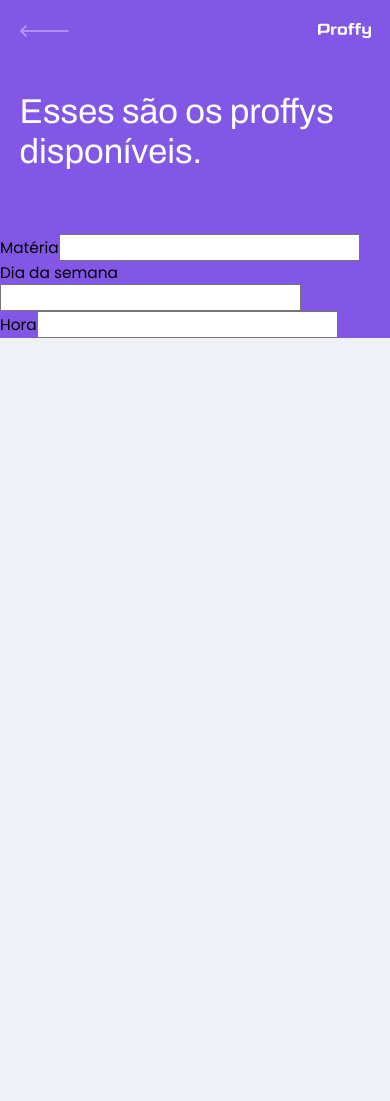
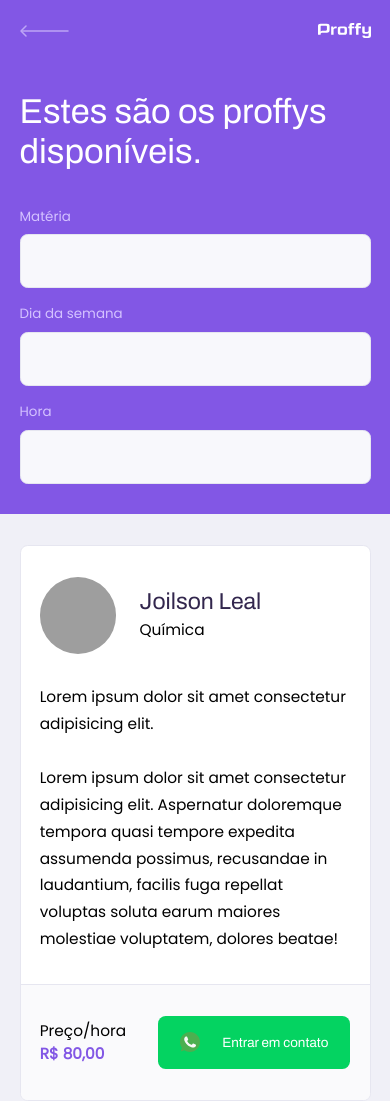
Before and after one commit to joilsonLeal/proffy-web, a React (Create React App) app: page /study in a window 390 px wide. Before the commit the page ends 844 px from the top, so only its background shows below. Built offline with nearby package versions, Linux system fonts and the light colour scheme; grey boxes are pictures that could not be loaded; the HTML template or start-up script is replaced by a standard one.

Commit message:
feature: estilização da rota /study para mobile

```diff
--- a/src/components/PageHeader/index.tsx
+++ b/src/components/PageHeader/index.tsx
@@ -3,6 +3,8 @@
 
 import logoImg from '../../assets/images/logo.svg';
 import backIcon from '../../assets/images/icons/back.svg';
+
+import './styles.css';
 
 interface PageHeaderProps {
     title: string,
@@ -20,8 +22,9 @@
 
             <div className="header-content">
                 <strong>{ props.title }</strong>
+                { props.children }
             </div>
-            { props.children }
+
         </header>
     );
 }
--- /dev/null
+++ b/src/components/PageHeader/styles.css
@@ -0,0 +1,65 @@
+.page-header {
+    display: flex;
+    flex-direction: column;
+    background-color: var(--color-primary);
+}
+
+.page-header .top-bar-container {
+    width: 90%;
+    margin: 0 auto;
+    display: flex;
+    justify-content: space-between;
+    align-items: center;
+    color: var(--color-text-in-primary);
+    padding: 1.6rem 0;
+}
+
+.page-header .top-bar-container a {
+    height: 3.2rem;
+    transition: opacity 0.2s;
+}
+
+.page-header .top-bar-container a:hover {
+    opacity: 0.6;
+}
+
+.page-header .top-bar-container > img {
+    height: 1.6rem;
+}
+
+.page-header .header-content {
+    width: 90%;
+    margin: 3.2rem auto;
+    position: relative;
+}
+
+.page-header .header-content strong {
+    font: 700 3.6rem Archivo;
+    line-height: 4.2rem;
+    color: var(--color-title-in-primary);
+}
+
+@media (min-width: 700px) {
+    .page-header {
+        height: 340px;
+    }
+
+    .page-header .top-bar-container {
+        max-width: 1100px;
+    }
+
+    .page-header .header-content {
+        flex: 1;
+        max-width: 740px;
+        margin: 0 auto;
+        padding-bottom: 48px;
+        display: flex;
+        flex-direction: column;
+        justify-content: center;
+        align-items: flex-start;
+    }
+
+    .page-header .header-content strong {
+        max-width: 350px;
+    }
+}
--- a/src/pages/TeacherList/index.tsx
+++ b/src/pages/TeacherList/index.tsx
@@ -1,13 +1,15 @@
 import React from 'react';
 
 import PageHeader from '../../components/PageHeader';
+
+import whatsappIcon from '../../assets/images/icons/whatsapp.svg';
 
 import './styles.css';
 
 function TeacherList() {
     return (
         <div id="page-teacher-list" className="container">
-            <PageHeader title="Esses são os proffys disponíveis.">
+            <PageHeader title="Estes são os proffys disponíveis.">
                 <form id="search-teachers">
                     <div className="input-block">
                         <label htmlFor="subject">Matéria</label>
@@ -25,6 +27,35 @@
                     </div>
                 </form>
             </PageHeader>
+
+            <main>
+                <article className="teacher-item">
+                    <header>
+                        <img src="https://avatars0.githubusercontent.com/u/33378274?s=460&u=35316d2855c783496986fce7512ad6cce75bf890&v=4" alt="Joilson Leal"/>
+                        <div>
+                            <strong>Joilson Leal</strong>
+                            <span>Química</span>
+                        </div>
+                    </header>
+
+                    <p>
+                        Lorem ipsum dolor sit amet consectetur adipisicing elit.
+                        <br/><br/>
+                        Lorem ipsum dolor sit amet consectetur adipisicing elit. Aspernatur doloremque tempora quasi tempore expedita assumenda possimus, recusandae in laudantium, facilis fuga repellat voluptas soluta earum maiores molestiae voluptatem, dolores beatae!
+                    </p>
+
+                    <footer>
+                        <p>
+                            Preço/hora
+                            <strong>R$ 80,00</strong>
+                        </p>
+                        <button type="button">
+                            <img src={whatsappIcon} alt="Whatsapp" />
+                            Entrar em contato
+                        </button>
+                    </footer>
+                </article>
+            </main>
         </div>
     );
 }
--- a/src/pages/TeacherList/styles.css
+++ b/src/pages/TeacherList/styles.css
@@ -3,47 +3,146 @@
     height: 100vh;
 }
 
-.page-header {
-    display: flex;
-    flex-direction: column;
-    background-color: var(--color-primary);
-}
-
-.page-header .top-bar-container {
-    width: 90%;
-    margin: 0 auto;
-    display: flex;
-    justify-content: space-between;
-    align-items: center;
-    color: var(--color-text-in-primary);
-    padding: 1.6rem 0;
-}
-
-.page-header .top-bar-container a {
-    height: 3.2rem;
-    transition: opacity 0.2s;
-}
-
-.page-header .top-bar-container a:hover {
-    opacity: 0.6;
-}
-
-.page-header .top-bar-container > img {
-    height: 1.6rem;
-}
-
-.page-header .header-content {
-    width: 90%;
-    margin: 3.2rem auto;
-    position: relative;
-}
-
-.page-header .header-content strong {
-    font: 700 3.6rem Archivo;
-    line-height: 4.2rem;
-    color: var(--color-title-in-primary);
-}
 
 #search-teachers {
     margin-top: 3.2rem;;
 }
+
+#search-teachers label {
+    color: var(--color-text-in-primary);
+}
+
+#search-teachers .input-block {
+    position: relative;
+}
+
+#search-teachers .input-block + .input-block {
+    margin-top: 1.4rem;
+}
+
+#search-teachers .input-block label {
+    font-size: 1.4rem;
+}
+
+#search-teachers .input-block input {
+    width: 100%;
+    height: 5.6rem;
+    margin-top: 0.8rem;
+    border-radius: 0.8rem;
+    background: var(--color-input-background);
+    border: 1px solid var(--color-line-in-white);
+    outline: 0;
+    padding: 0 1.6rem;
+    font: 1.6rem Archivo;
+}
+
+#search-teachers .input-block:focus-within::after {
+    width: calc(100% -  3.2rem);
+    height: 2px;
+    content: '';
+    background: var(--color-primary-light);
+    position: absolute;
+    left: 1.6rem;
+    right: 1.6rem;
+    bottom: 0;
+}
+
+#page-teacher-list main {
+    margin: 3.2rem auto;
+    width: 90%;
+}
+
+.teacher-item {
+    background: var(--color-box-base);
+    border: 1px solid var(--color-line-in-white);
+    border-radius: 0.8rem;
+    margin-top: 2.4rem;
+    overflow: hidden;
+}
+
+.teacher-item header {
+    padding: 3.2rem 2rem;
+    display: flex;
+    align-items: center;
+}
+
+.teacher-item header img {
+    width: 8rem;
+    height: 8rem;
+    border-radius: 50%;
+}
+
+.teacher-item header div {
+    margin-left: 2.4rem;
+}
+
+.teacher-item header div strong {
+    font: 700 2.4rem Archivo;
+    display: block;
+    color: var(--color-text-title);
+}
+
+.teacher-item header div span {
+    font: 1.6rem;
+    display: block;
+    margin-top: 0.4rem;
+}
+
+.teacher-item > p {
+    padding: 0 2rem;
+    font-size: 1.6rem;
+    line-height: 2.8rem;
+}
+
+.teacher-item footer {
+    padding: 3.2rem 2rem;
+    background: var(--color-box-footer);
+    border-top: 1px solid var(--color-line-in-white);
+    margin-top: 3.2rem;
+    display: flex;
+    align-items: center;
+    justify-content: space-between;
+}
+
+.teacher-item footer p strong {
+    color: var(--color-primary);
+    font-size: 1.6rem;
+    display: block;
+}
+
+.teacher-item footer button {
+    width: 20rem;
+    height: 5.6rem;
+    background: var(--color-secundary);
+    color: var(--color-button-text);
+    border: 0;
+    border-radius: 0.8rem;
+    cursor: pointer;
+    font: 700 1.4rem Archivo;
+    display: flex;
+    align-items: center;
+    justify-content: space-evenly;
+    transition: 0.2s;
+}
+
+.teacher-item footer button:hover {
+    background: var(--color-secundary-dark);
+}
+
+@media (min-width: 700px) {
+    #page-teacher-list {
+        max-width: 100vw;
+    }
+
+    #search-teachers {
+        display: grid;
+        grid-template-columns: repeat(3, 1fr);
+        column-gap: 16px;
+        position: absolute;
+        bottom: -28px;
+    }
+
+    #search-teachers .input-block + .input-block {
+        margin-top: 0;
+    }
+}
```
